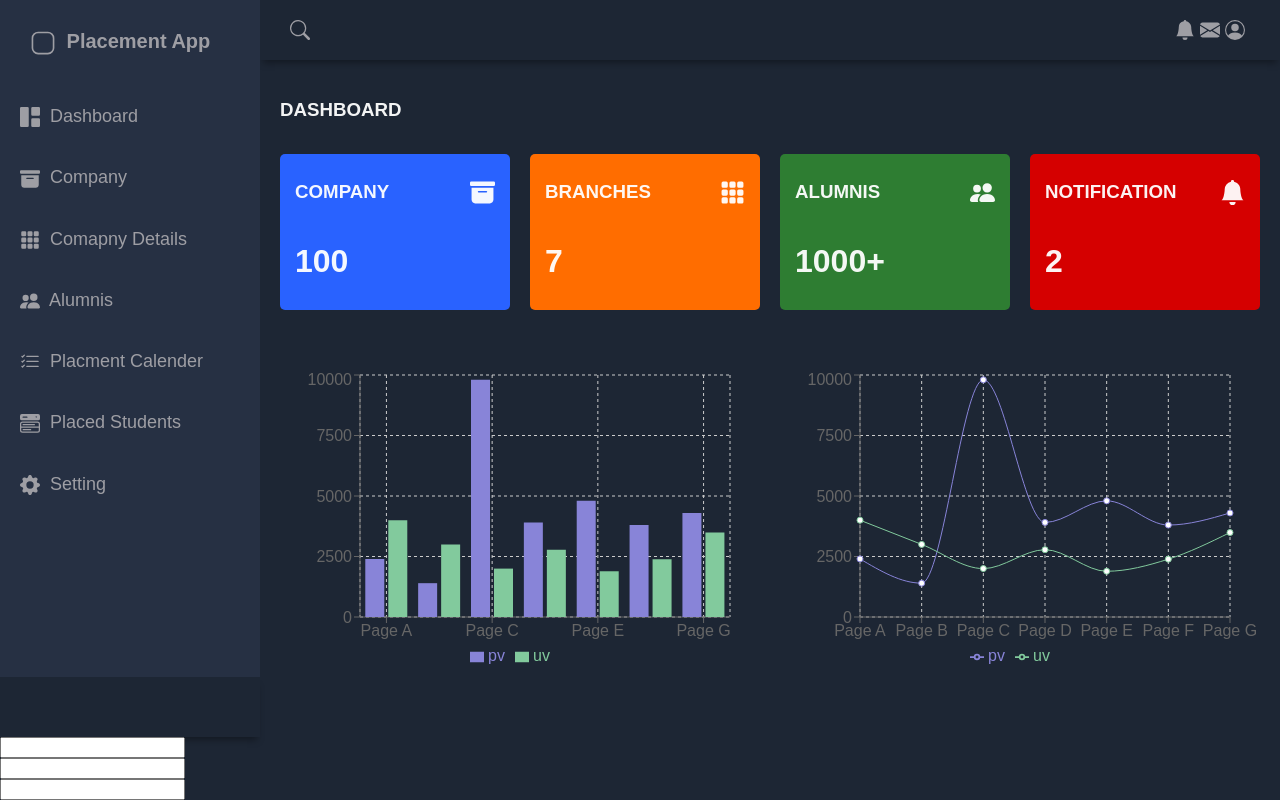
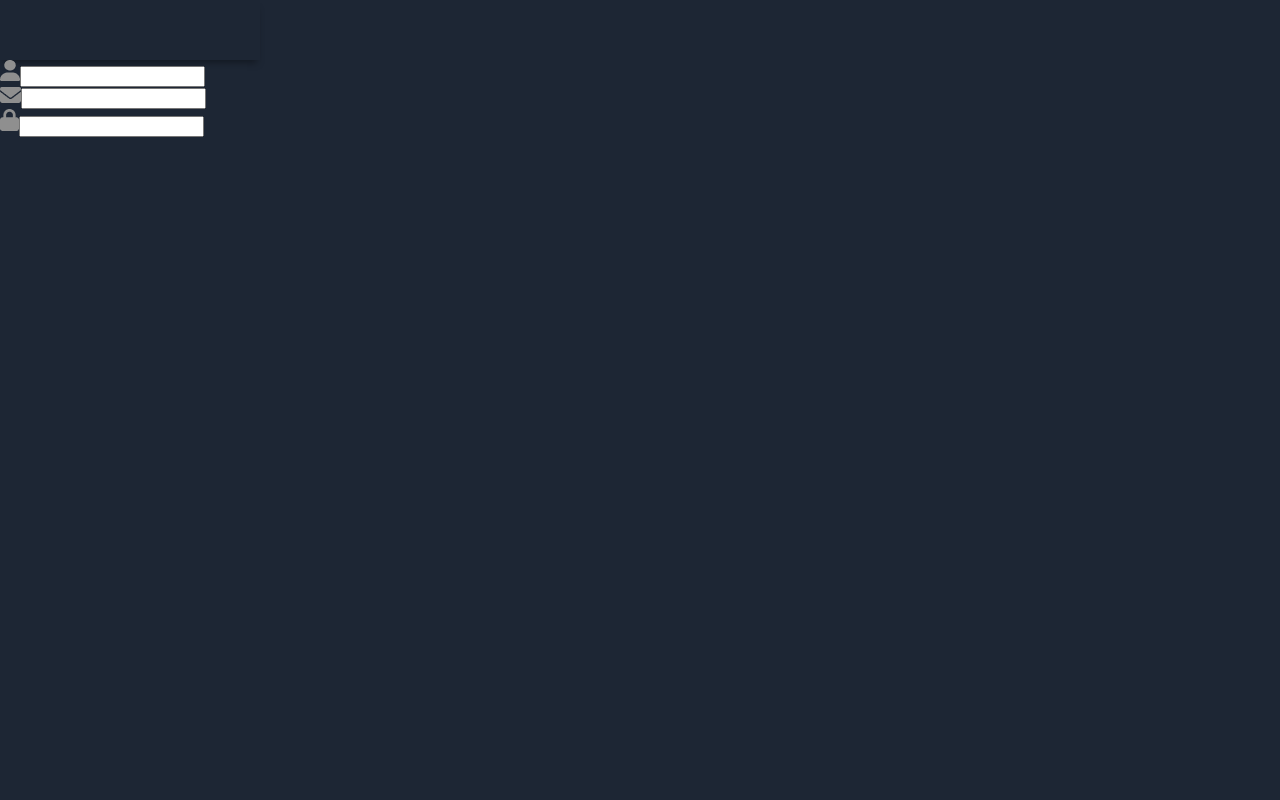
Before and after one commit to Shudhanshuarya09/Placement-Cell-App, a React (Vite) app: page / in a window 1280 px wide. Built offline with nearby package versions, Linux system fonts and the light colour scheme.

Commit message:
error resolve

```diff
--- a/src/App.jsx
+++ b/src/App.jsx
@@ -17,12 +17,12 @@ function App() {
   return (
     <div className="grid-container">
       <LoginSignup/>
-      <Header OpenSidebar={OpenSidebar} />
+      {/* <Header OpenSidebar={OpenSidebar} />
       <Sidebar
         openSidebarToggle={openSidebarToggle}
         OpenSidebar={OpenSidebar}
       />
-      <Home />
+      <Home /> */}
     </div>
   );
 }
--- a/src/components/loginSignup/LoginSignup.jsx
+++ b/src/components/loginSignup/LoginSignup.jsx
@@ -1,9 +1,9 @@
 import React from "react";
 import "./LoginSignup.css";
 
-import user_icon from "../assets/";
+import user_icon from "../assets/person.png";
 import email_icon from "../assets/email.png";
-import password_icon from "../assets/pass";
+import password_icon from "../assets/password.png";
 
 const LoginSignup = () => {
   return (
@@ -14,17 +14,17 @@ const LoginSignup = () => {
       </div>
       <div className="inputs">
         <div className="input">
-          <img src="" alt="" />
+          <img src={user_icon} alt="" />
           <input type="text" />
         </div>
 
         <div className="input">
-          <img src="" alt="" />
+          <img src={email_icon} alt="" />
           <input type="email" />
         </div>
 
         <div className="input">
-          <img src="" alt="" />
+          <img src={password_icon} alt="" />
           <input type="password" />
         </div>
       </div>
```
